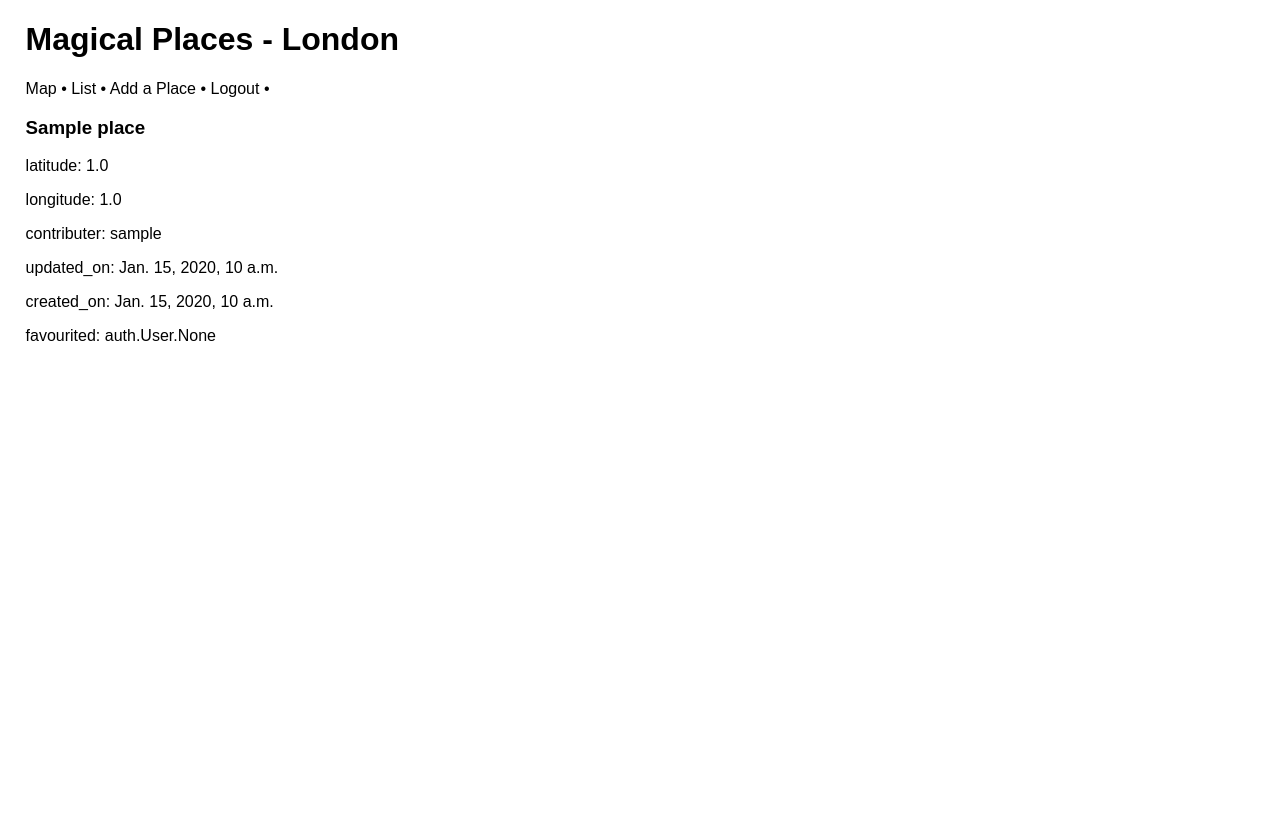
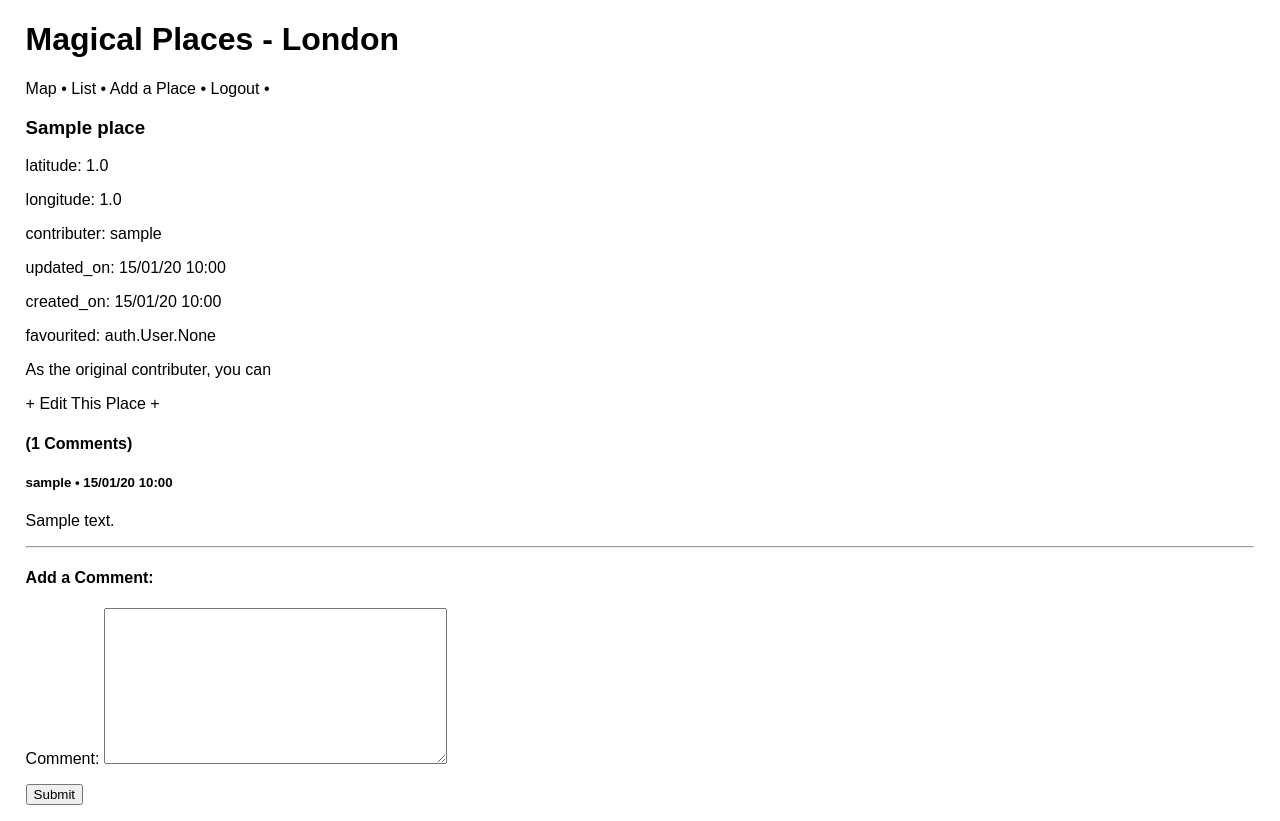
Before and after one commit to timgoalen/magical-places-london, a Django app: page /place/1/ in a window 1280 px wide. Run offline with Django 3.2, Linux system fonts and the light colour scheme; a user stored in the database is signed in; tables that the repository leaves empty hold one stand-in row (values such as "Sample post").

Commit message:
Resolve merge differences

```diff
--- a/magical_places_london/settings.py
+++ b/magical_places_london/settings.py
@@ -129,14 +129,14 @@ AUTH_PASSWORD_VALIDATORS = [
 
 LANGUAGE_CODE = "en-us"
 
-TIME_ZONE = "UTC"
+# TIME_ZONE = "UTC"
+TIME_ZONE = "Europe/London"
 
 USE_I18N = True
 
 USE_L10N = True
 
 USE_TZ = True
-
 
 # Static files (CSS, JavaScript, Images)
 # https://docs.djangoproject.com/en/3.2/howto/static-files/
--- a/places_app/forms.py
+++ b/places_app/forms.py
@@ -1,8 +1,11 @@
 from django import forms
 from .models import Comment
+
+
+# class PlaceCreateForm(forms.ModelForm)
 
 
 class CommentForm(forms.ModelForm):
     class Meta:
         model = Comment
-        fields = ("comment", "author")
+        fields = ("comment",)
--- a/places_app/models.py
+++ b/places_app/models.py
@@ -1,8 +1,10 @@
 from django.db import models
 from django.contrib.auth.models import User
 from django.urls import reverse
+from django.utils import timezone
 
-# from django.conf import settings
+
+# 'PLACE' MODEL
 
 
 class Place(models.Model):
@@ -12,13 +14,14 @@ class Place(models.Model):
     contributer = models.ForeignKey(
         User, on_delete=models.CASCADE, related_name="places", default=1
     )
-    updated_on = models.DateTimeField(auto_now=True)
-    created_on = models.DateTimeField(auto_now_add=True)
+    updated_on = models.DateTimeField(default=timezone.now)
+    created_on = models.DateTimeField(default=timezone.now)
     favourited = models.ManyToManyField(
         User, related_name="favourited_places", blank=True
     )
 
     class Meta:
+        # need this, if also doing in the view?..
         ordering = ["-created_on"]
 
     def __str__(self):
@@ -27,15 +30,19 @@ class Place(models.Model):
     def get_absolute_url(self):
         return reverse("place_detail", kwargs={"pk": self.pk})
 
+    # using this?..
     def number_of_times_favourited(self):
         return self.favourited.count()
+
+
+# 'COMMENT' MODEL
 
 
 class Comment(models.Model):
     place = models.ForeignKey(Place, on_delete=models.CASCADE, related_name="comments")
     comment = models.TextField()
     author = models.ForeignKey(User, on_delete=models.CASCADE)
-    created_on = models.DateTimeField(auto_now_add=True)
+    created_on = models.DateTimeField(default=timezone.now)
 
     class Meta:
         ordering = ["created_on"]
--- a/places_app/urls.py
+++ b/places_app/urls.py
@@ -3,7 +3,6 @@ from .views import (
     home_page_view,
     place_list_view,
     place_detail_view,
-    PlaceDetailView,  # delete?
     PlaceCreateView,
     PlaceUpdateView,
 )
--- a/places_app/views.py
+++ b/places_app/views.py
@@ -5,20 +5,23 @@ from django.views.generic.detail import SingleObjectMixin
 from django.views.generic.edit import CreateView, UpdateView, DeleteView
 from django.urls import reverse_lazy, reverse
 from django.conf import settings
-from django.shortcuts import render, get_object_or_404, get_list_or_404
+from django.shortcuts import render, redirect, get_object_or_404, get_list_or_404
 from .models import Place, Comment
 from django.conf import settings
 from .forms import CommentForm
+from django.utils import timezone
 
 
-# Main pages views
+# Main page view
 
 
 def home_page_view(request):
     context = {
         # Return a list of dictionaries for each row in the database,
         # (specifying the 3 values hides the Primary Key number) [not done at the moment]
-        "places_list_of_dicts": list(Place.objects.values()),
+        "places_list_of_dicts": list(
+            Place.objects.values("id", "place_name", "latitude", "longitude")
+        ),
         "api_key": settings.GOOGLE_MAPS_API_KEY,
     }
     return render(request, "home.html", context)
@@ -36,21 +39,24 @@ def place_list_view(request):
 # Place Detail views
 
 
-class PlaceDetailView(DetailView):
-    model = Place
-    template_name = "place_detail.html"
-
-
 def place_detail_view(request, pk):
-    context = {"place": get_object_or_404(Place, pk=pk)}
+    place = get_object_or_404(Place, pk=pk)
+    # Comment Form functionality:
+    if request.method == "POST":
+        form = CommentForm(request.POST)
+        if form.is_valid():
+            comment = form.save(commit=False)
+            comment.author = request.user
+            comment.place = place
+            comment.created_on = timezone.now()
+            comment.save()
+            return redirect("place_detail", pk)
+    else:
+        form = CommentForm()
+    # Context:
+    context = {"place": place, "form": CommentForm()}
 
     return render(request, "place_detail.html", context)
-
-
-# class ListPageView(ListView):
-#     model = Place
-#     template_name = "list_view.html"
-#     queryset = Place.objects.order_by("-created_on")
 
 
 # Place CRUD views
@@ -59,7 +65,16 @@ def place_detail_view(request, pk):
 class PlaceCreateView(CreateView):
     model = Place
     template_name = "place_add.html"
-    fields = ["place_name", "latitude", "longitude"]
+    fields = [
+        "place_name",
+        "latitude",
+        "longitude",
+    ]
+
+    # Assign logged-in user to 'contributer'
+    def form_valid(self, form):
+        form.instance.contributer = self.request.user
+        return super().form_valid(form)
 
 
 class PlaceUpdateView(UpdateView):
@@ -67,35 +82,7 @@ class PlaceUpdateView(UpdateView):
     template_name = "place_edit.html"
     fields = ["place_name", "latitude", "longitude"]
 
-
-# Comment views
-
-
-class CommentGet(DetailView):
-    model = Place
-    template_name = "place_detail.html"
-
-    def get_context_data(self, **kwargs):
-        context = super().get_context_data(**kwargs)
-        context["form"] = CommentForm()
-        return context
-
-
-class CommentPost(SingleObjectMixin, FormView):
-    model = Place
-    form_class = CommentForm
-    template_name = "place_detail.html"
-
-    def post(self, request, *args, **kwargs):
-        self.object = self.get_object()
-        return super().post(request, *args, **kwargs)
-
+    # Assign current time & date to 'updated_on'
     def form_valid(self, form):
-        comment = form.save(commit=False)
-        comment.place = self.object
-        comment.save()
+        form.instance.updated_on = timezone.now()
         return super().form_valid(form)
-
-    def get_success_url(self):
-        place = self.get_object()
-        return reverse("place_detail", kwargs={"pk": place.pk})
--- a/templates/place_detail.html
+++ b/templates/place_detail.html
@@ -3,32 +3,36 @@
 {% block content %}
 <div>
     <h3>{{ place.place_name }}</h3>
+
     <p>latitude: {{ place.latitude }}</p>
     <p>longitude: {{ place.longitude }}</p>
     <p>contributer: {{ place.contributer }}</p>
-    <p>updated_on: {{ place.updated_on }}</p>
-    <p>created_on: {{ place.created_on }}</p>
+    <p>updated_on: {{ place.updated_on|date:"d/m/y H:i" }}</p>
+    <p>created_on: {{ place.created_on|date:"d/m/y H:i" }}</p>
     <p>favourited: {{ place.favourited }}</p>
-    <!-- <h4>Comments:</h4>
+
+    {% if user.is_authenticated and user == place.contributer %}
+    <p>As the original contributer, you can</p><a href="{% url 'place_edit' place.pk %}">+ Edit This Place +</a>
+    {% endif %}
+
+    <h4>({{ place.comments.count }} Comments)</h4>
     {% for comment in place.comments.all %}
-        <p>{{ comment.comment }}</p>
-        <p>Author: {{ comment.author }}</p>
-        <p>Posted on: {{ comment.created_on }}</p>
-        <hr>
-    {% endfor %} -->
+    <h5>{{ comment.author }} • {{ comment.created_on|date:"d/m/y H:i" }}</h5>
+    <p>{{ comment.comment }}</p>
+    <hr>
+    {% endfor %}
 
-    <!-- {% if user.is_authenticated %}
+    {% if user.is_authenticated %}
 
     <h4>Add a Comment:</h4>
-    <p>Posting as: {{ user.username }}</p>
+
     <form action="" method="post">
         {% csrf_token %}
         {{ form.as_p }}
         <button type="submit">Submit</button>
     </form>
 
-    {% endif %} -->
+    {% endif %}
 </div>
 
-<!-- <a href="{% url 'place_edit' place.pk %}">+ Edit Place</a> -->
 {% endblock content %}
```
Also changed, not shown: README.md, 2 other files.
